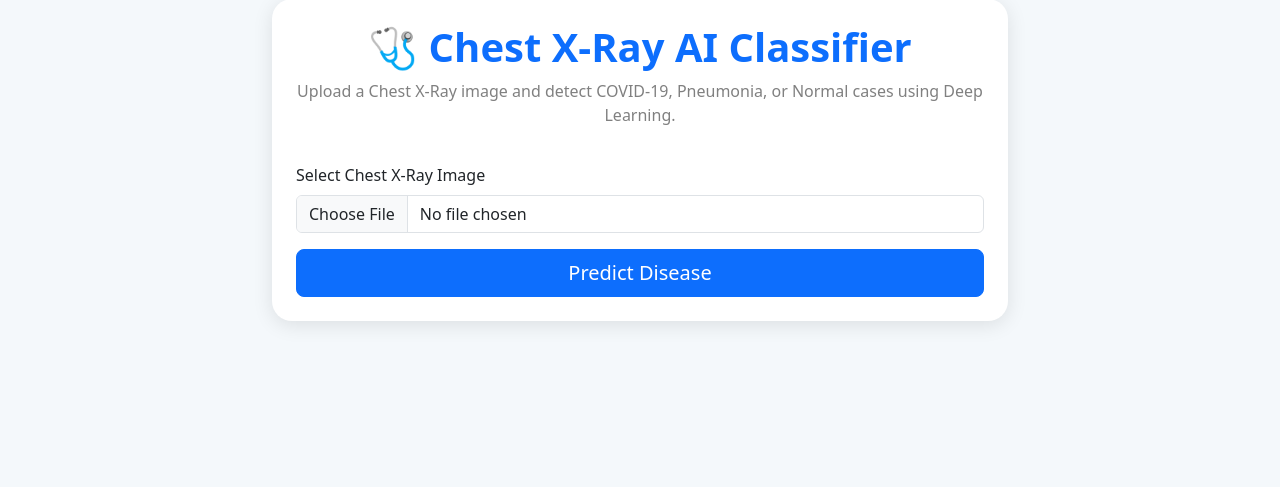
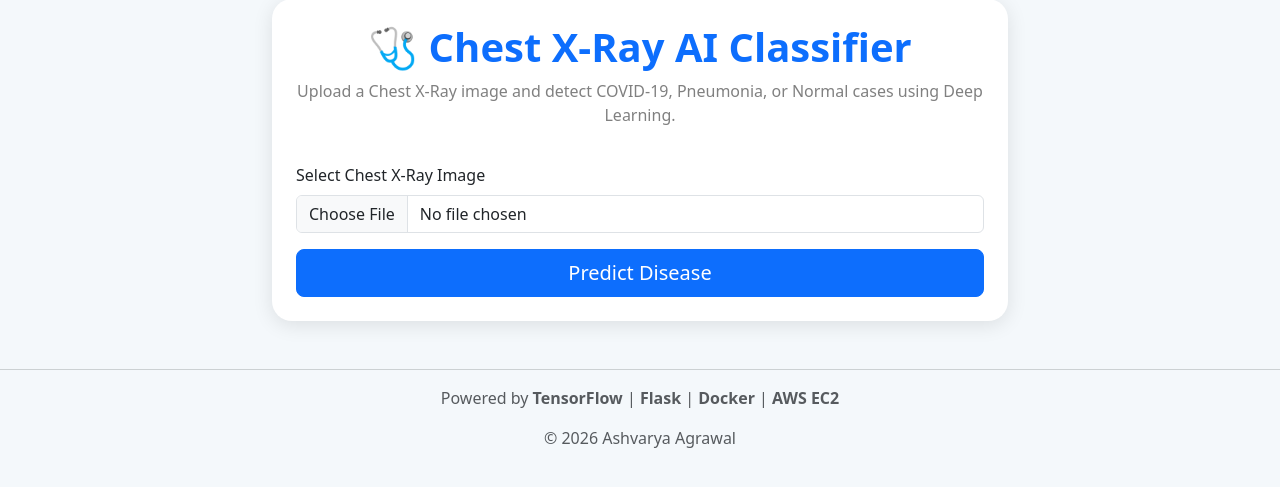
Before and after one commit to ash21agrawal/Chest-Xray-MLOps, a Flask app: page / in a window 1280 px wide. Shown: the part 61-548 px from the top of the page. Run offline with Flask 3, Linux system fonts and the light colour scheme.

Commit message:
UI improvements with disclaimer and footer

```diff
--- a/templates/index.html
+++ b/templates/index.html
@@ -102,11 +102,24 @@
                 <div class="card result-card bg-light p-3">
 
                     <h3>
-                        Prediction:
-                        <span class="text-primary">
-                            {{ prediction }}
-                        </span>
-                    </h3>
+Prediction:
+
+{% if prediction == "HEALTHY" %}
+<span class="text-success">{{ prediction }}</span>
+
+{% elif prediction == "PNEUMONIA" %}
+<span class="text-warning">{{ prediction }}</span>
+
+{% else %}
+<span class="text-danger">{{ prediction }}</span>
+<div class="alert alert-warning mt-4">
+<strong>Disclaimer:</strong>
+This application is intended for educational and research purposes only.
+It should not be used as a substitute for professional medical diagnosis.
+</div>
+{% endif %}
+
+</h3>
 
                     <h5>
                         Confidence:
@@ -137,7 +150,22 @@
     </div>
 
 </div>
+<footer class="text-center mt-5 mb-3 text-muted">
 
+<hr>
+
+<p>
+Powered by <strong>TensorFlow</strong> |
+<strong>Flask</strong> |
+<strong>Docker</strong> |
+<strong>AWS EC2</strong>
+</p>
+
+<p>
+© 2026 Ashvarya Agrawal
+</p>
+
+</footer>
 </body>
 
 </html>
```
